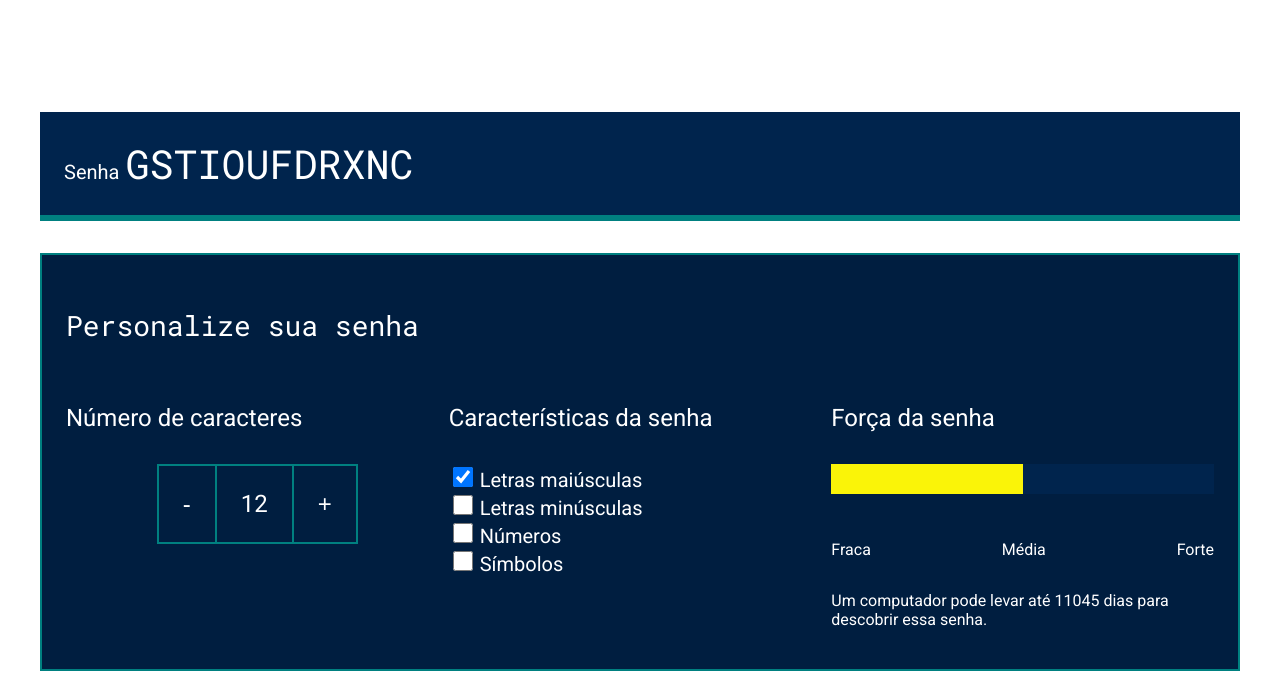
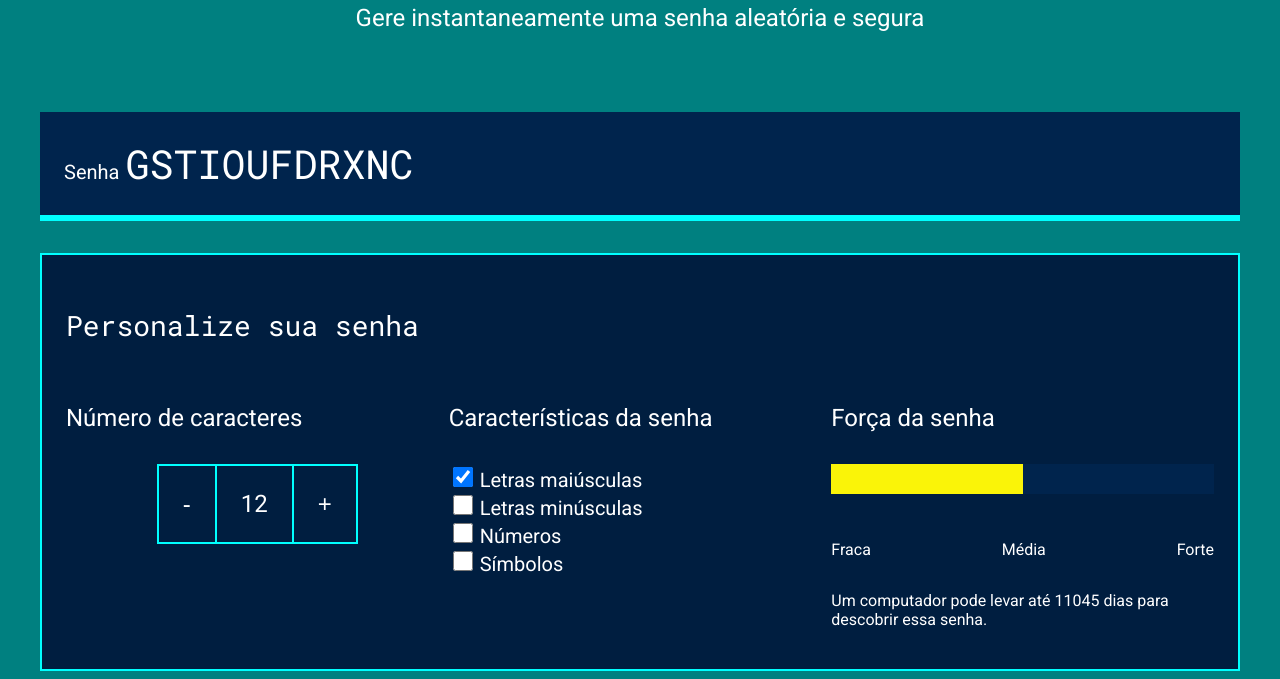
Before and after one commit to usuario303/Gerador-de-Senhas-, a plain HTML site: page index.html in a window 1280 px wide. Shown: the part 214-893 px from the top of the page. Drawn offline with Linux system fonts and the light colour scheme.

Commit message:
Update style.css

```diff
--- a/style.css
+++ b/style.css
@@ -2,10 +2,10 @@
 
 :root {
     --branco: white;
-    --cor-de-fundo: #ffffff;
+    --cor-de-fundo: #008080;
     --fundo-senha: #00244D;
     --fundo-texto: #001E40;
-    --borda: #008080;
+    --borda: #00ffff;
     --roboto: 'Roboto', sans-serif;
     --roboto-mono: 'Roboto Mono', monospace;
 }
```
